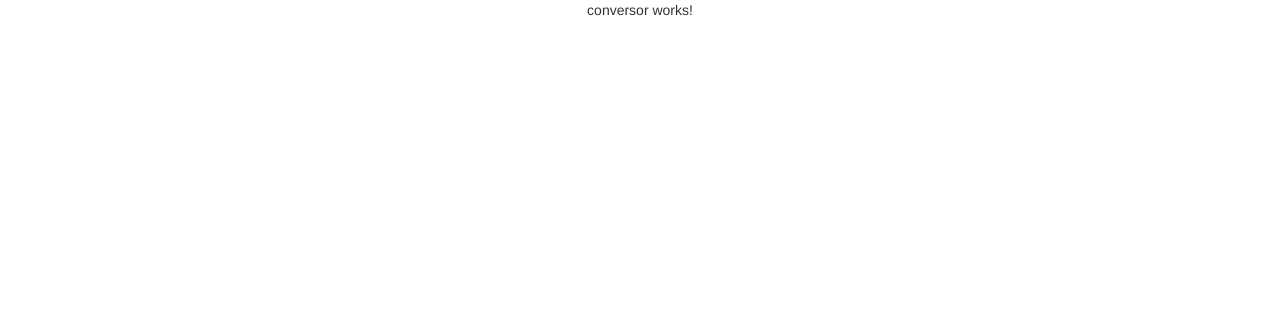
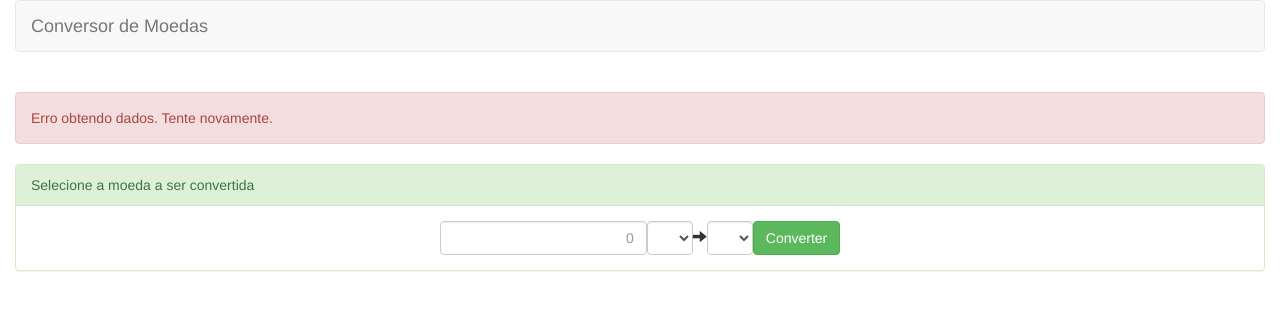
Before and after one commit to bognarjunior/conversor-de-moedas, an Angular app: page / in a window 1280 px wide. Shown: the top 310 px of the page. Built offline with nearby package versions, Linux system fonts and the light colour scheme.

Commit message:
Layout
Implementando o Layour do conversor component e do app component

```diff
--- a/src/app/app.component.html
+++ b/src/app/app.component.html
@@ -1,4 +1,12 @@
-<!--The content below is only a placeholder and can be replaced.-->
-<div style="text-align:center">
-  <app-conversor></app-conversor>
+<div class="container-fluid">
+	<nav class="navbar navbar-default">
+	  <div class="container-fluid">
+	    <div class="navbar-header">
+	      <a class="navbar-brand" href="#">
+	        {{ title }}
+	      </a>
+	    </div>
+	  </div>
+	</nav>
+	<app-conversor></app-conversor>
 </div>
--- a/src/app/conversor/components/conversor.component.html
+++ b/src/app/conversor/components/conversor.component.html
@@ -1,3 +1,40 @@
-<p>
-  conversor works!
-</p>
+<br />
+<div class="alert alert-danger"
+	role="alert">
+	Erro obtendo dados. Tente novamente.
+</div>
+<div class="panel panel-success">
+	<div class="panel-heading">
+		Selecione a moeda a ser convertida
+	</div>
+	<div class="panel-body text-center">
+	  <form class="form-inline">
+		<input
+			type="text"
+			name="valor"
+			class="form-control text-right"
+			placeholder="0"
+			required>
+		<select
+			name="moedaDe"
+			class="form-control"
+			required>
+			<option>
+			</option>
+		</select>
+		<span class="glyphicon glyphicon-arrow-right"
+			aria-hidden="true"></span>
+		<select
+			name="moedaPara"
+			class="form-control"
+			required>
+			<option>
+			</option>
+		</select>
+		<input
+			type="submit"
+			value="Converter"
+			class="btn btn-success">
+	  </form>
+	 </div>
+</div>
```
